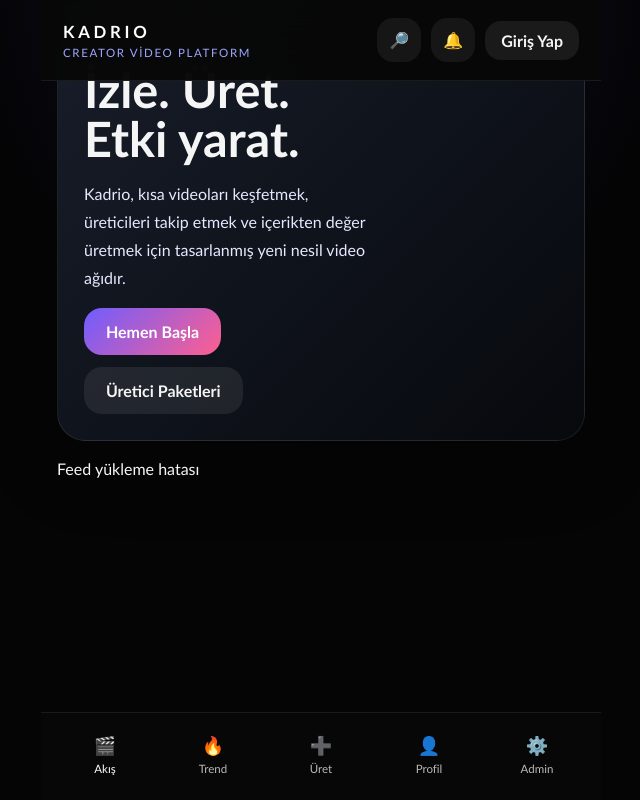
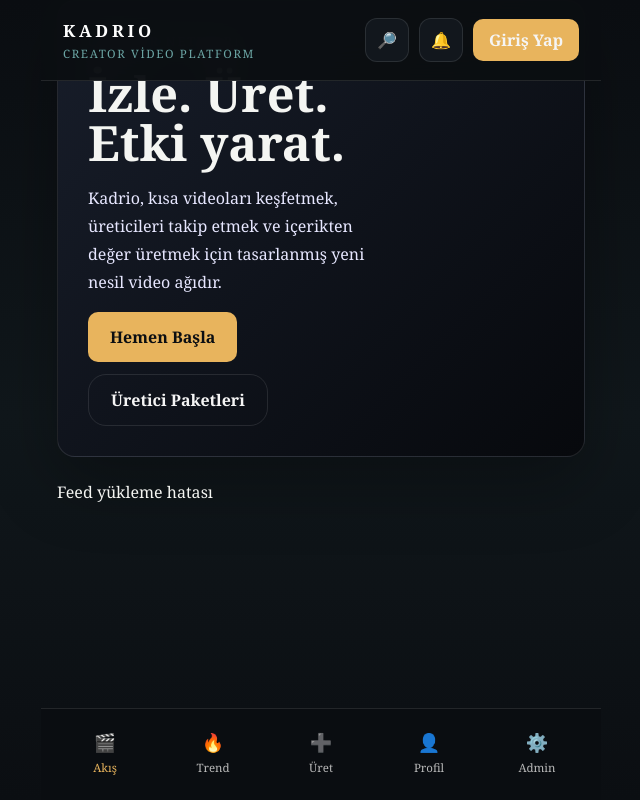
Before and after one commit to balikesirakeremlak-stack/kadrio-site, a website: page index.html in a window 1280 px wide. Shown: the whole page, without its empty margins (319-959 px from the left). Drawn offline with Linux system fonts and the light colour scheme; no server answers.

Commit message:
Refresh Kadrio visual design system

```diff
--- a/style.css
+++ b/style.css
@@ -1,14 +1,26 @@
 * {
   box-sizing: border-box;
+}
+
+:root {
+  --ink: #0b0e12;
+  --panel: #12171d;
+  --panel-soft: #182027;
+  --line: rgba(255, 255, 255, 0.1);
+  --text: #f4f5f2;
+  --muted: #98a4a7;
+  --accent: #e8b45d;
+  --accent-strong: #f07b5b;
+  --cool: #6ca6a5;
 }
 
 html,
 body {
   margin: 0;
   min-height: 100%;
-  background: radial-gradient(circle at top, rgba(65, 42, 215, 0.18), transparent 35%), #050505;
-  color: #f5f5f5;
-  font-family: "Trebuchet MS", "Segoe UI", sans-serif;
+  background: linear-gradient(180deg, #0b0e12 0%, #10171b 52%, #0b0e12 100%);
+  color: var(--text);
+  font-family: Georgia, "Times New Roman", serif;
 }
 
 body {
@@ -41,8 +53,8 @@ button {
   align-items: center;
   padding: 18px 22px;
   gap: 12px;
-  background: rgba(8, 8, 8, 0.96);
-  border-bottom: 1px solid rgba(255, 255, 255, 0.08);
+  background: rgba(11, 14, 18, 0.94);
+  border-bottom: 1px solid var(--line);
   backdrop-filter: blur(18px);
 }
 
@@ -61,7 +73,7 @@ button {
 
 .brand-tag {
   font-size: 0.72rem;
-  color: #9ea6ff;
+  color: var(--cool);
   text-transform: uppercase;
   letter-spacing: 0.14em;
 }
@@ -77,14 +89,17 @@ button {
   height: 44px;
   display: grid;
   place-items: center;
-  border-radius: 16px;
-  background: rgba(255, 255, 255, 0.06);
+  border: 1px solid var(--line);
+  border-radius: 12px;
+  background: var(--panel);
+  cursor: pointer;
 }
 
 .text-button {
   padding: 10px 16px;
-  border-radius: 16px;
-  background: rgba(255, 255, 255, 0.08);
+  border-radius: 10px;
+  background: var(--accent);
+  color: var(--ink);
   color: #f5f5f5;
   font-weight: 600;
 }
@@ -92,7 +107,7 @@ button {
 .content {
   display: flex;
   flex-direction: column;
-  gap: 18px;
+  gap: 24px;
   margin-top: 84px;
   padding: 0 16px 0 16px;
 }
@@ -101,11 +116,11 @@ button {
   display: grid;
   grid-template-columns: 1.7fr 1fr;
   gap: 18px;
-  padding: 26px;
-  border-radius: 28px;
+  padding: 30px;
+  border-radius: 18px;
   background: linear-gradient(135deg, rgba(24, 30, 43, 0.98), rgba(7, 9, 13, 0.98));
-  border: 1px solid rgba(255, 255, 255, 0.08);
-  box-shadow: 0 24px 70px rgba(0, 0, 0, 0.28);
+  border: 1px solid var(--line);
+  box-shadow: 0 24px 70px rgba(0, 0, 0, 0.3);
 }
 
 .hero-copy {
@@ -116,7 +131,7 @@ button {
 
 .eyebrow {
   margin: 0;
-  color: #8c8cff;
+  color: var(--accent);
   text-transform: uppercase;
   letter-spacing: 0.18em;
   font-size: 0.78rem;
@@ -149,12 +164,15 @@ button {
 }
 
 .primary-button {
-  background: linear-gradient(135deg, #6f5dff, #ff5f8e);
-  color: #fff;
+  background: var(--accent);
+  border-radius: 10px;
+  color: var(--ink);
+
 }
 
 .secondary-button {
-  background: rgba(255, 255, 255, 0.08);
+  background: transparent;
+  border: 1px solid var(--line);
   color: #f5f5f5;
 }
 
@@ -516,8 +534,8 @@ button {
   align-items: center;
   gap: 8px;
   padding: 12px 14px 16px;
-  background: rgba(8, 8, 8, 0.96);
-  border-top: 1px solid rgba(255, 255, 255, 0.08);
+  background: rgba(11, 14, 18, 0.96);
+  border-top: 1px solid var(--line);
   backdrop-filter: blur(16px);
 }
 
@@ -534,7 +552,7 @@ button {
 }
 
 .nav-item.active {
-  color: #fff;
+  color: var(--accent);
 }
 
 .nav-icon {
@@ -548,16 +566,16 @@ button {
 .create-button {
   min-width: 68px;
   border-radius: 20px;
-  background: linear-gradient(135deg, #6f5dff, #ff5f8e);
+  background: var(--accent-strong);
   color: #fff;
 }
 
 .placeholder-card,
 .form-card {
   padding: 22px;
-  border-radius: 26px;
-  background: rgba(255, 255, 255, 0.05);
-  border: 1px solid rgba(255, 255, 255, 0.08);
+  border-radius: 18px;
+  background: var(--panel);
+  border: 1px solid var(--line);
 }
 
 .placeholder-card h2,
@@ -584,9 +602,9 @@ button {
   flex-direction: column;
   gap: 8px;
   padding: 16px;
-  border-radius: 18px;
-  background: linear-gradient(180deg, rgba(111, 93, 255, 0.15), rgba(255, 255, 255, 0.04));
-  border: 1px solid rgba(255, 255, 255, 0.08);
+  border-radius: 12px;
+  background: var(--panel-soft);
+  border: 1px solid var(--line);
 }
 
 .stat-card span {
@@ -1166,6 +1184,23 @@ button {
   color: #999;
 }
 
+.submit-button,
+.comment-submit {
+  background: var(--accent);
+  color: var(--ink);
+  border-radius: 10px;
+}
+
+.reel-card {
+  background: var(--panel);
+  border-color: var(--line);
+}
+
+.reel-card .action-btn {
+  background: var(--panel-soft);
+  border: 1px solid var(--line);
+}
+
 .report-row {
   display: flex;
   align-items: center;
```
